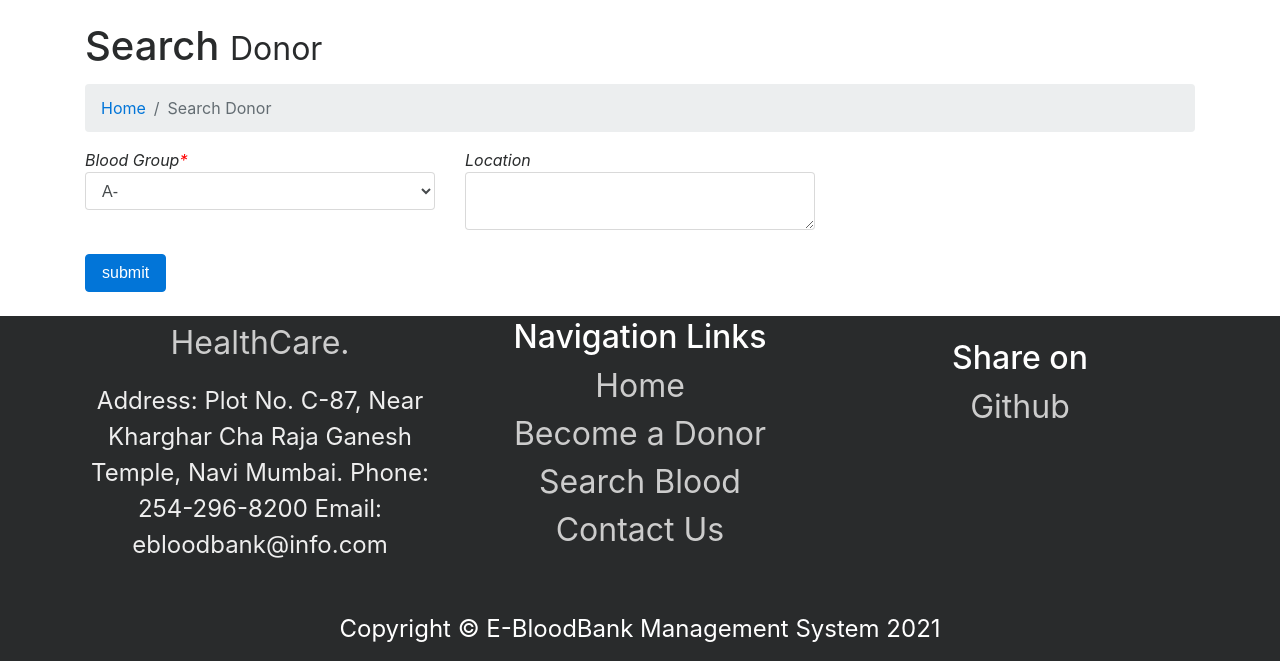
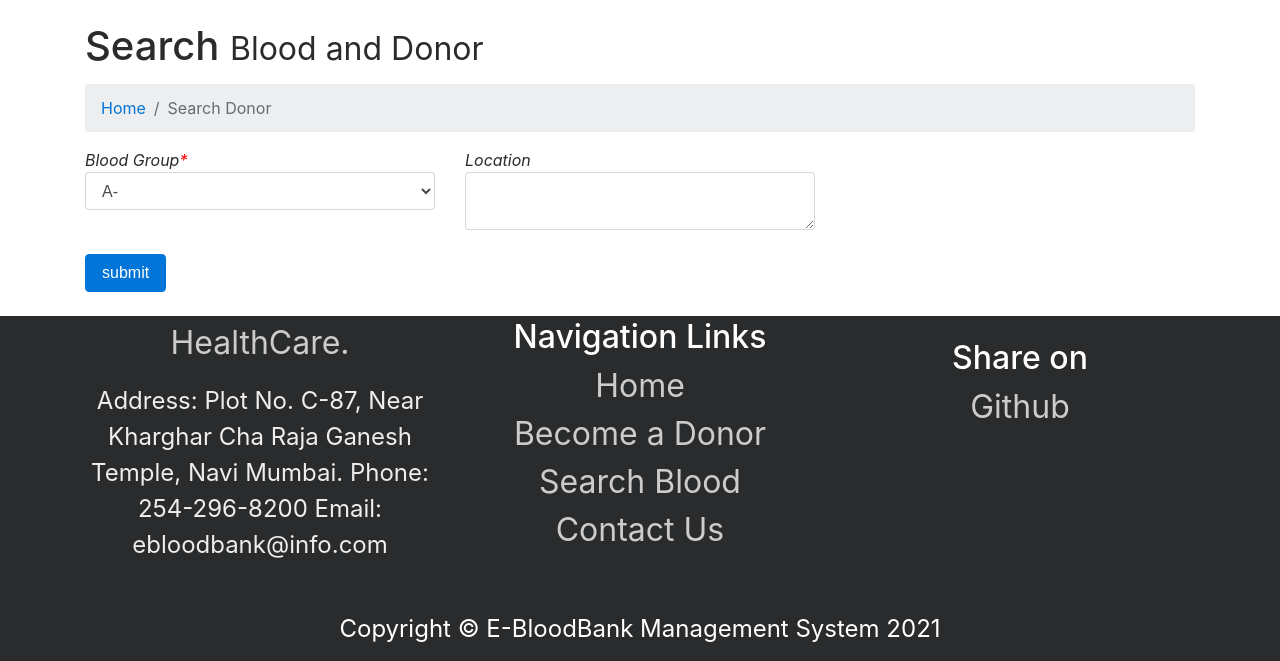
Before and after one commit to CryptoLeo-3000/BloodBank, a PHP site: page /search-donor.php in a window 1280 px wide. Shown: the part 56-717 px from the top of the page. Run offline with PHP 8.4, Linux system fonts and the light colour scheme; data comes from the database, SQL or seed files in the repository; data that the repository does not hold is empty.

Commit message:
Update search-donor.php

```diff
--- a/bbdms/search-donor.php
+++ b/bbdms/search-donor.php
@@ -59,7 +59,7 @@ include('includes/config.php');
     <div class="container">
 
         <!-- Page Heading/Breadcrumbs -->
-        <h1 class="mt-4 mb-3">Search <small>Donor</small></h1>
+        <h1 class="mt-4 mb-3">Search <small>Blood and Donor</small></h1>
 
         <ol class="breadcrumb">
             <li class="breadcrumb-item">
```
